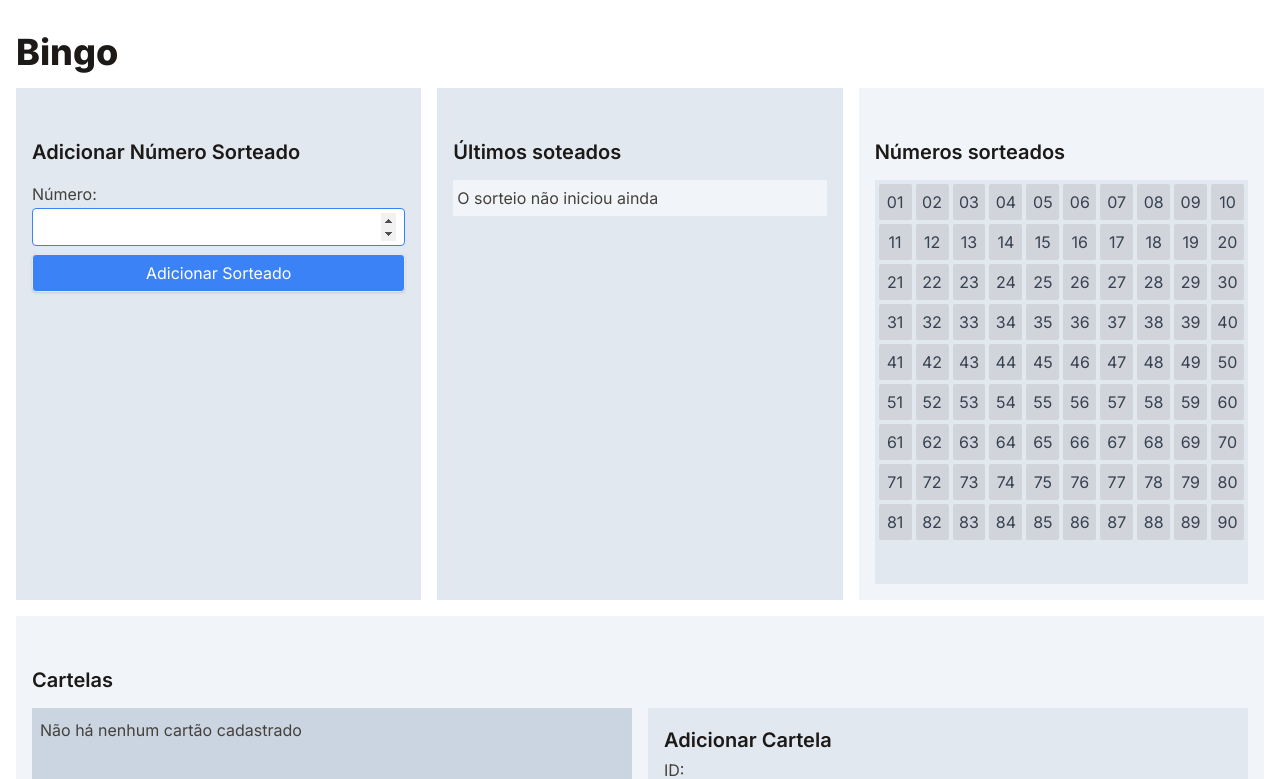
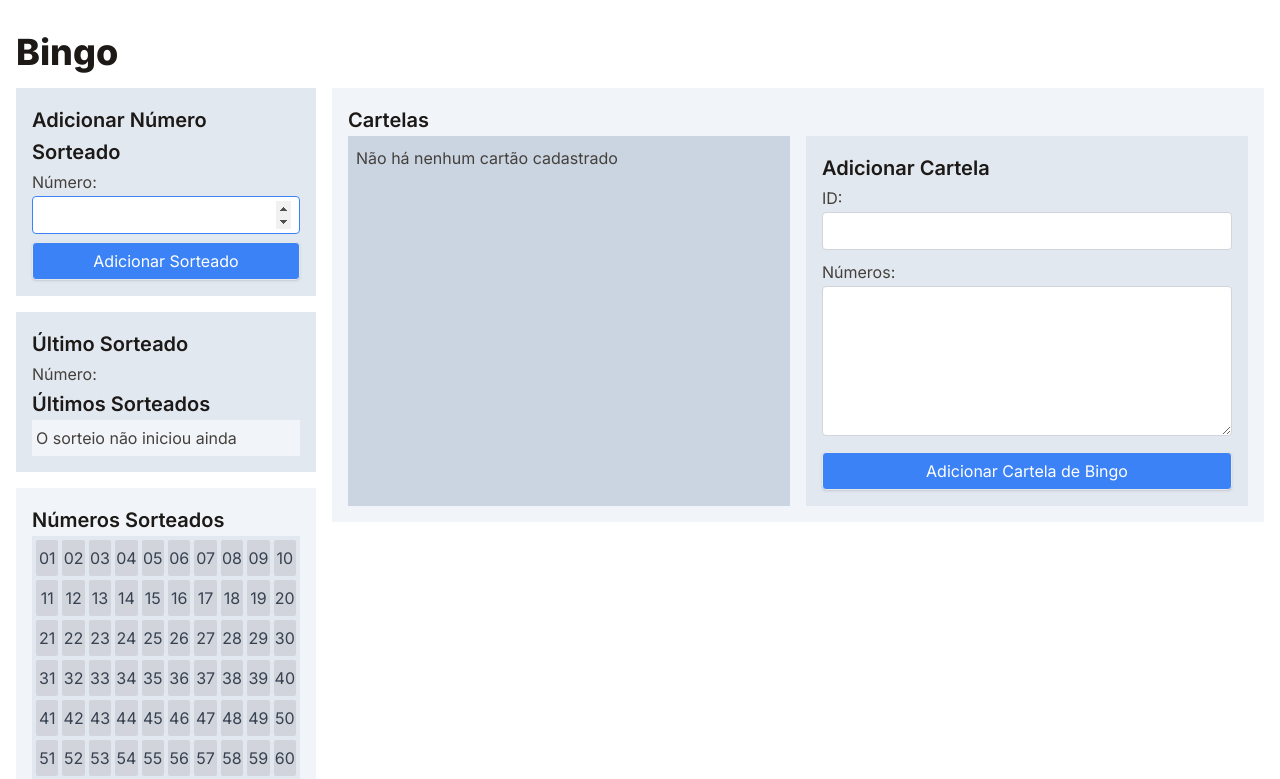
Before and after one commit to adroaldof/bingo-web-checker, a Next.js app: page / in a window 1280 px wide. Shown: the top 779 px of the page. Built offline with nearby package versions, Linux system fonts and the light colour scheme; what tw-elements would draw is missing.

Commit message:
feat(layout): change the layout to highlight the cards

```diff
--- a/src/app/page.tsx
+++ b/src/app/page.tsx
@@ -1,7 +1,6 @@
 'use client'
 import { main } from '@/business/main'
 import { Cards } from '@/components/Cards'
-import { CreateCardForm } from '@/components/CreateCardForm'
 import { DrawnNumberForm } from '@/components/DrawnNumberForm'
 import { DrawnNumbers } from '@/components/DrawnNumbers'
 import { LastDrawnNumbers } from '@/components/LastDrawnNumbers'
@@ -28,14 +27,16 @@ export default function Home() {
       <header className="py-4 md:p-4 md:px-0">
         <h1 className="mb-0">Bingo</h1>
       </header>
-      <aside className="grid w-full gap-4 mb-4 md:grid-cols-2 lg:grid-cols-3">
+      <div className="grid grid-cols-4 gap-4">
+        <aside className="flex flex-col gap-4">
           <DrawnNumberForm onSuccess={addDrawnNumber} />
           <LastDrawnNumbers drawnNumbers={drawnNumbers} />
           <DrawnNumbers drawnNumbers={drawnNumbers} />
         </aside>
-      <aside className="w-full">
+        <aside className="col-span-3">
           <Cards cards={cards} addCard={addCard} />
         </aside>
+      </div>
     </main>
   )
 }
--- a/src/components/Cards.tsx
+++ b/src/components/Cards.tsx
@@ -5,7 +5,7 @@ import { CreateCardForm } from './CreateCardForm'
 export const Cards = ({ cards, addCard }: { cards: Card[]; addCard: (card: Card) => void }) => {
   return (
     <div className="w-full p-4 bg-slate-100">
-      <h3>Cartelas</h3>
+      <h3 className="m-0">Cartelas</h3>
       {cards.length ? (
         <div className="grid gap-4 md:grid-cols-2 lg:grid-cols-3">
           {cards.map((card) => (
--- a/src/components/CreateCardForm.tsx
+++ b/src/components/CreateCardForm.tsx
@@ -90,14 +90,15 @@ const createCardSchema = z.object({
     if (invalidNumbers.length > 0) {
       context.addIssue({
         code: z.ZodIssueCode.custom,
-        message: `Números inválidos ${invalidNumbers.join(', ')}. Deve incluir números entre 1 e 90`,
+        message: `Números inválidos: ${invalidNumbers.join(', ')}. Deve incluir números entre 1 e 90`,
       })
     }
     const uniqueNumbers = new Set(numbers)
     if (uniqueNumbers.size !== numbers.length) {
+      const repeatedNumbers = numbers.filter((value, index, self) => self.indexOf(value) !== index)
       context.addIssue({
         code: z.ZodIssueCode.custom,
-        message: 'Não pode haver números repetidos',
+        message: `Não pode haver números repetidos: ${repeatedNumbers.join(', ')}`,
       })
     }
     if (spots.length !== 24) {
--- a/src/components/DrawnNumberForm.tsx
+++ b/src/components/DrawnNumberForm.tsx
@@ -29,7 +29,7 @@ export const DrawnNumberForm = ({ onSuccess }: DrawNumberFormProps) => {
 
   return (
     <div className="w-full p-4 bg-slate-200">
-      <h3>Adicionar Número Sorteado</h3>
+      <h3 className="m-0">Adicionar Número Sorteado</h3>
       <form onSubmit={handleSubmit(onSubmit)} className="flex flex-col justify-between gap-2">
         <div className="w-full">
           <label className="block">
--- a/src/components/DrawnNumbers.tsx
+++ b/src/components/DrawnNumbers.tsx
@@ -7,7 +7,7 @@ type DrawnNumbersProps = {
 export const DrawnNumbers = ({ drawnNumbers }: DrawnNumbersProps) => {
   return (
     <div className="w-full p-4 bg-slate-100 md:col-span-2 lg:col-span-1">
-      <h3>Números sorteados</h3>
+      <h3 className="m-0">{drawnNumbers.length ? drawnNumbers.length : ''} Números Sorteados </h3>
       <div data-cy="drawn-numbers" className="grid grid-cols-10 gap-1 p-1 grid-rows-10 bg-slate-200">
         {Array.from(Array(90).keys()).map((number) => {
           const gridNumber = number + 1
--- a/src/components/LastDrawnNumbers.tsx
+++ b/src/components/LastDrawnNumbers.tsx
@@ -7,7 +7,9 @@ type LastDrawNumbersProps = {
 export const LastDrawnNumbers = ({ drawnNumbers }: LastDrawNumbersProps) => {
   return (
     <div className="w-full p-4 bg-slate-200">
-      <h3>Últimos soteados</h3>
+      <h3 className="m-0">Último Sorteado</h3>
+      <p className="m-0">Número: {drawnNumbers[0]}</p>
+      <h3 className="m-0">Últimos Sorteados</h3>
       <div className="p-1 bg-slate-100">
         {drawnNumbers.length ? (
           <div className="grid grid-cols-10 gap-1">
```
Also changed, not shown: 1 other file (tests, documents, lock files or other folders). Lines whose indentation alone changed are shown as unchanged.
